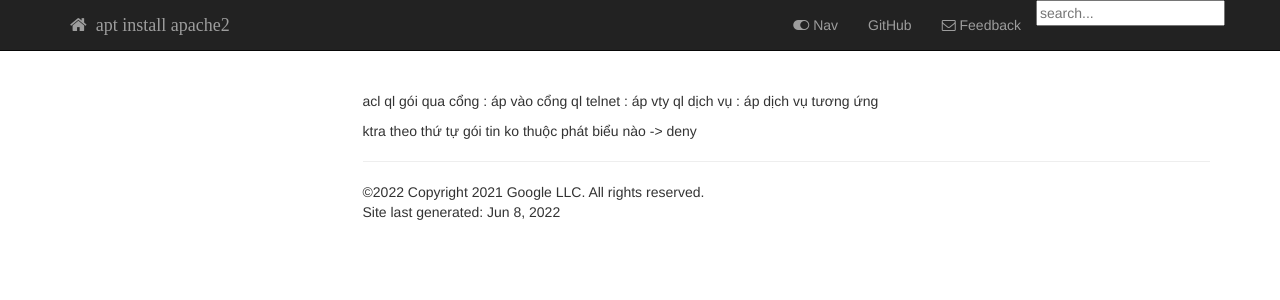
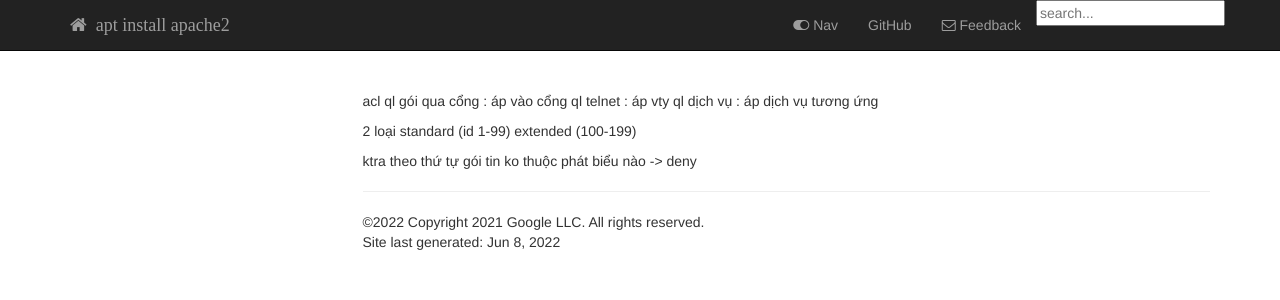
Before and after one commit to aptinstallapache2/aptinstallapache2.github.io, a Jekyll site: the page built from pages/CCNA/ACL.md, in a window 1280 px wide. Shown: the top 300 px of the page. Built offline with Jekyll 4.4.1, drawn with Linux system fonts in a browser that asks for light colours; nearby versions of some CDN libraries; our own code applies the rules of GitHub Pages for plain Markdown files; library files that are not in the unit come from our copies; comment, search, counter and statistics services are not loaded.

Commit message:
Update ACL.md

```diff
--- a/pages/CCNA/ACL.md
+++ b/pages/CCNA/ACL.md
@@ -3,6 +3,9 @@ ql gói qua cổng : áp vào cổng
 ql telnet : áp vty
 ql dịch vụ : áp dịch vụ tương ứng
 
+2 loại standard (id 1-99)
+extended (100-199)
+
 ktra
 theo thứ tự
 gói tin ko thuộc phát biểu nào -> deny
```
